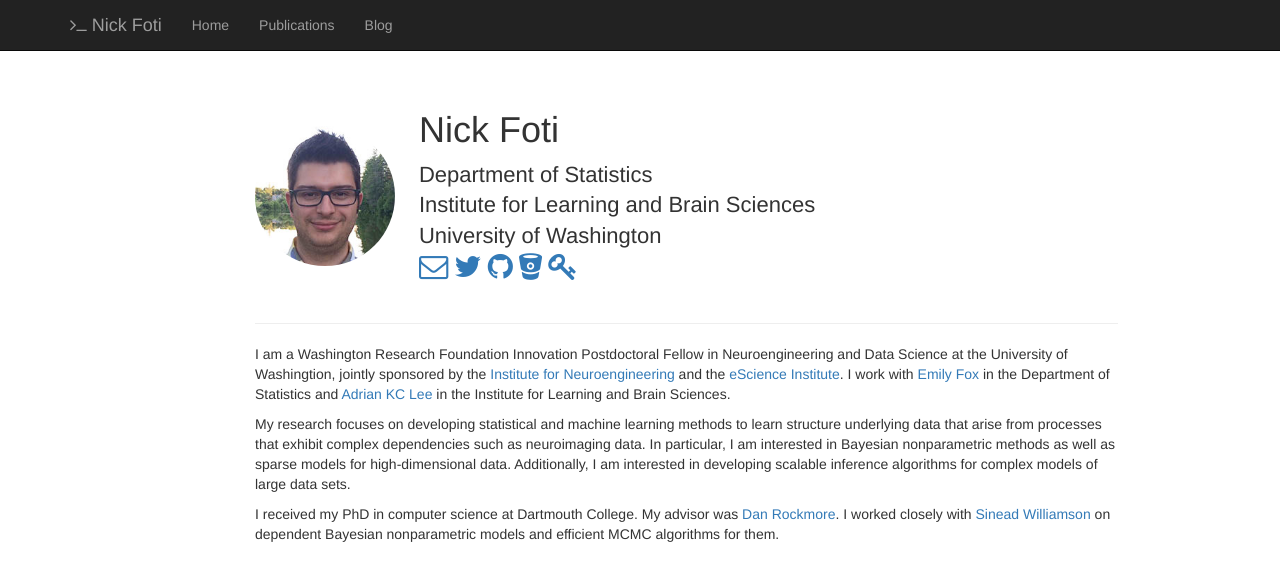
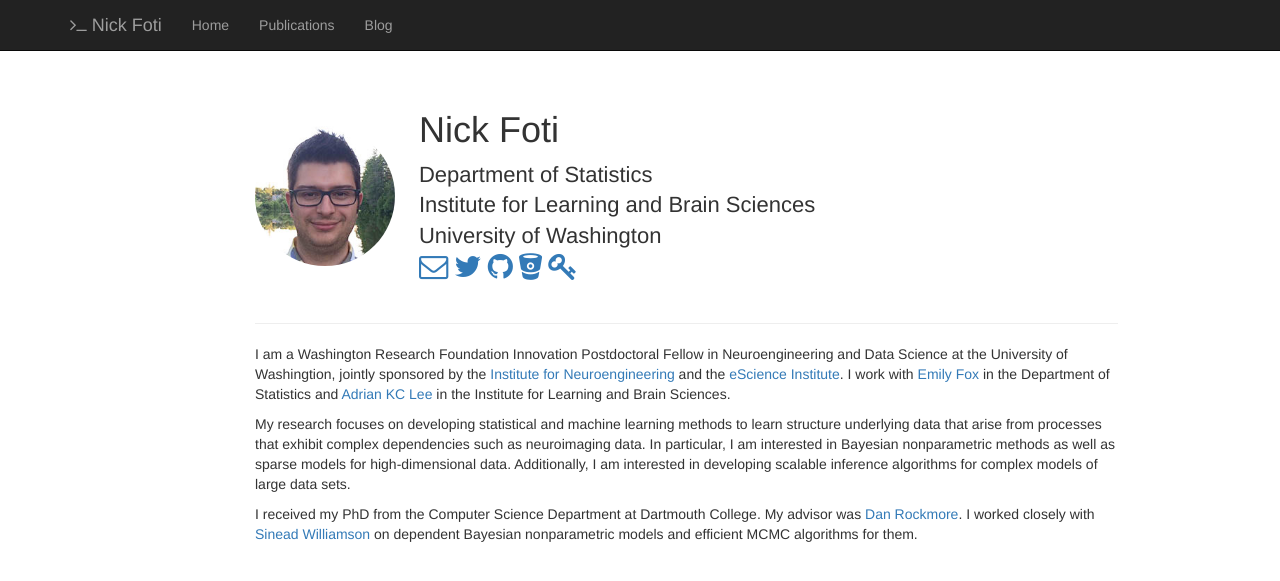
Before and after one commit to nfoti/nfoti.github.com, a Jekyll site: the page built from index.html, in a window 1280 px wide. Shown: the top 581 px of the page. Built offline with Jekyll 4.4.1, drawn with Linux system fonts in a browser that asks for light colours; nearby versions of some CDN libraries; the list of posts is cut into pages by our own code.

Commit message:
minor update in about.md

```diff
--- a/about.md
+++ b/about.md
@@ -18,7 +18,8 @@ Bayesian nonparametric methods as well as sparse models for high-dimensional
 data. Additionally, I am interested in developing scalable inference algorithms
 for complex models of large data sets.
 
-I received my PhD in computer science at Dartmouth College. My advisor was [Dan
+I received my PhD from the Computer Science Department at Dartmouth College.
+My advisor was [Dan
 Rockmore](http://www.cs.dartmouth.edu/~rockmore). I worked closely with [Sinead
 Williamson](http://sinead.github.io/) on dependent Bayesian nonparametric
 models and efficient MCMC algorithms for them.
```
